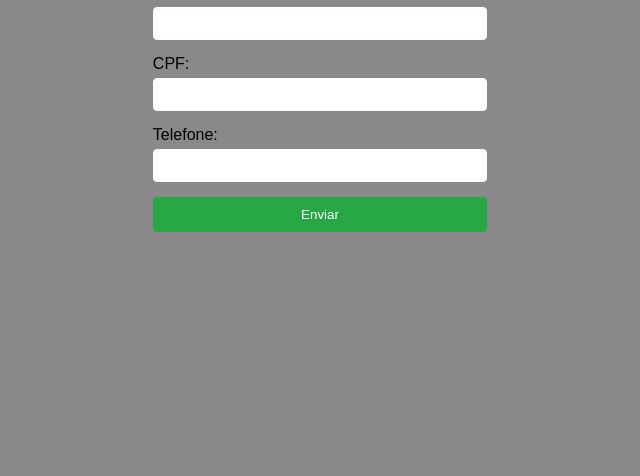
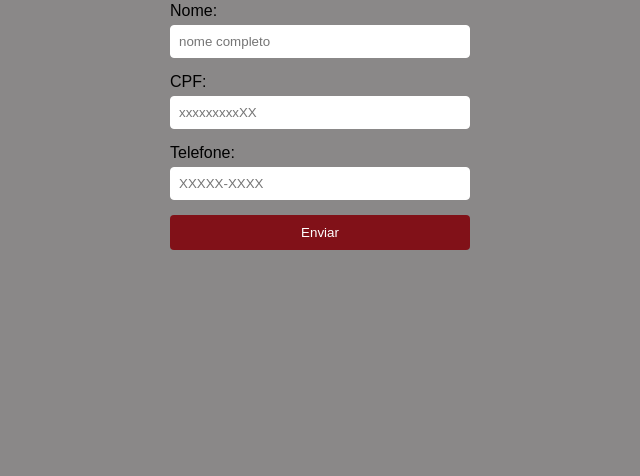
Before and after one commit to AlcidesSN/trabalhofullstack, a website: page front-end/index.html in a window 1280 px wide. Shown: the part 324-800 px from the top of the page, without its empty margins (320-960 px from the left). Drawn offline with Linux system fonts and the light colour scheme.

Commit message:
ajustes css

```diff
--- a/front-end/index.html
+++ b/front-end/index.html
@@ -7,17 +7,17 @@
     <link rel="stylesheet" href="styles.css">
 </head>
 <body>
-    <div class="container">
+    <div class="conteiner">
         <h1>Formulário de Pessoa</h1>
         <form id="formEndereco">
             <label for="nome">Nome:</label>
-            <input type="text" id="nome" name="Nome" required>
+            <input type="text" id="nome" name="Nome" placeholder="nome completo" required>
 
             <label for="cpf">CPF:</label>
-            <input type="text" id="cpf" name="CPF" required>
+            <input type="text" id="cpf" name="CPF" placeholder="xxxxxxxxxXX" required>
 
             <label for="telefone">Telefone:</label>
-            <input type="text" id="telefone" name="Telefone" required>
+            <input type="text" id="telefone" name="Telefone" placeholder="XXXXX-XXXX" required>
 
 
             <button type="submit">Enviar</button>
--- a/front-end/styles.css
+++ b/front-end/styles.css
@@ -33,14 +33,14 @@ input {
 }
 button{
     padding: 10px;
-    background-color: #28a745;
+    background-color: #811118;
     color: #fff;
     border: none;
     border-radius: 4px;
     cursor: pointer;
 }
 button:hover{
-    background-color: #218838;
+    background-color: #770008;
 }
 #message{
     margin-top: 15px;
```
